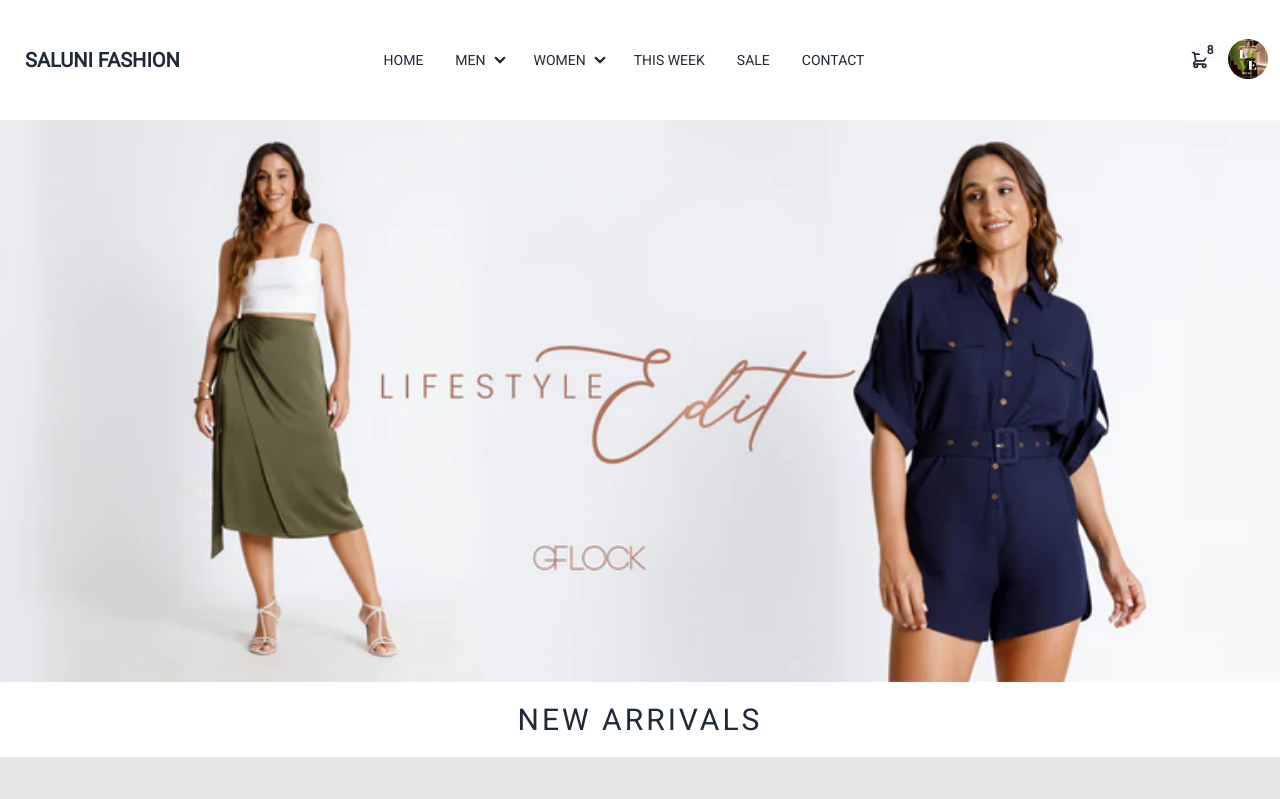
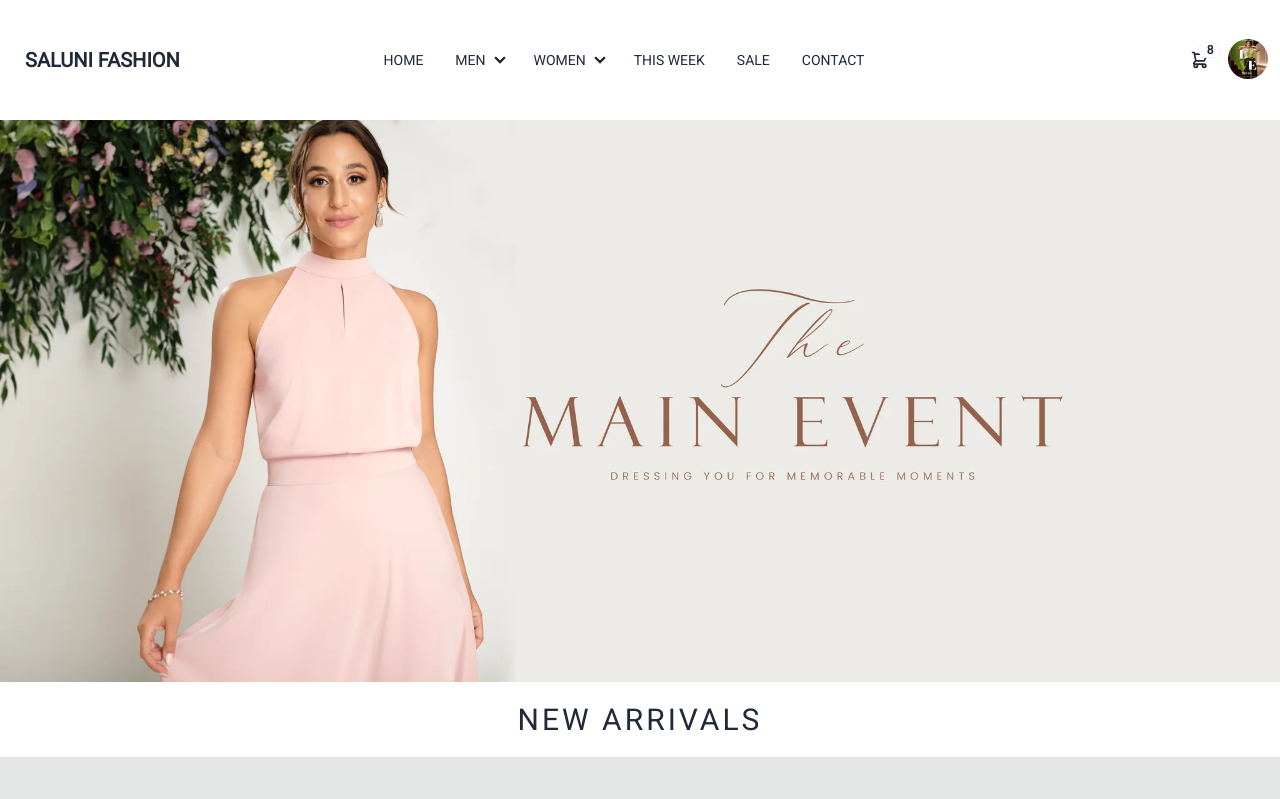
Before and after one commit to BhathiyaPrasad/my-ecommerce-store, a Next.js app: page / in a window 1280 px wide. Shown: the top 799 px of the page. Built offline with nearby package versions, Linux system fonts and the light colour scheme.

Commit message:
slider function is ok for now

```diff
--- a/components/ImageSlider.tsx
+++ b/components/ImageSlider.tsx
@@ -18,11 +18,13 @@ const images = [
 
 const ImageSlider = () => {
   const [currentImageIndex, setCurrentImageIndex] = useState(0);
+  const [key, setKey] = useState(0);
 
   useEffect(() => {
     const interval = setInterval(() => {
       setCurrentImageIndex((prevIndex) => (prevIndex + 1) % images.length);
-    }, 3000); // Change image every 3 seconds
+      setKey((prevKey) => prevKey + 1); // Update the key to force re-render
+    }, 10000); // Change image every 10 seconds
     return () => clearInterval(interval);
   }, []);
 
@@ -30,6 +32,7 @@ const ImageSlider = () => {
     <div className="slider-container">
       <figure className="herofigure">
         <Image
+          key={key} // Use key to force re-render
           src={images[currentImageIndex]}
           alt={`Slide ${currentImageIndex + 1}`}
           className="slider active wipe-in-bottom-left"
--- a/components/Styles/hero.css
+++ b/components/Styles/hero.css
@@ -1,5 +1,3 @@
-/* components/hero.css */
-
 .herofigure {
   -webkit-text-size-adjust: 100%;
   text-transform: none;
@@ -16,6 +14,8 @@
   height: auto;
   margin: 0 auto;
   width: 100%;
+  opacity: 1;
+  transition: opacity 5s ease-in-out; /* Increased transition time */
 }
 
 .slider {
@@ -34,12 +34,12 @@
   margin: 0 auto;
   width: 100%;
   opacity: 0;
-  transition: opacity 1s ease-in-out;
+  transition: opacity 5s ease-in-out; /* Increased transition time */
 }
 
 .slider.active {
   opacity: 1;
-  transition: opacity 1s ease-in-out;
+  transition: opacity 5s ease-in-out; /* Increased transition time */
 }
 
 @keyframes wipe-in-bottom-left {
```
